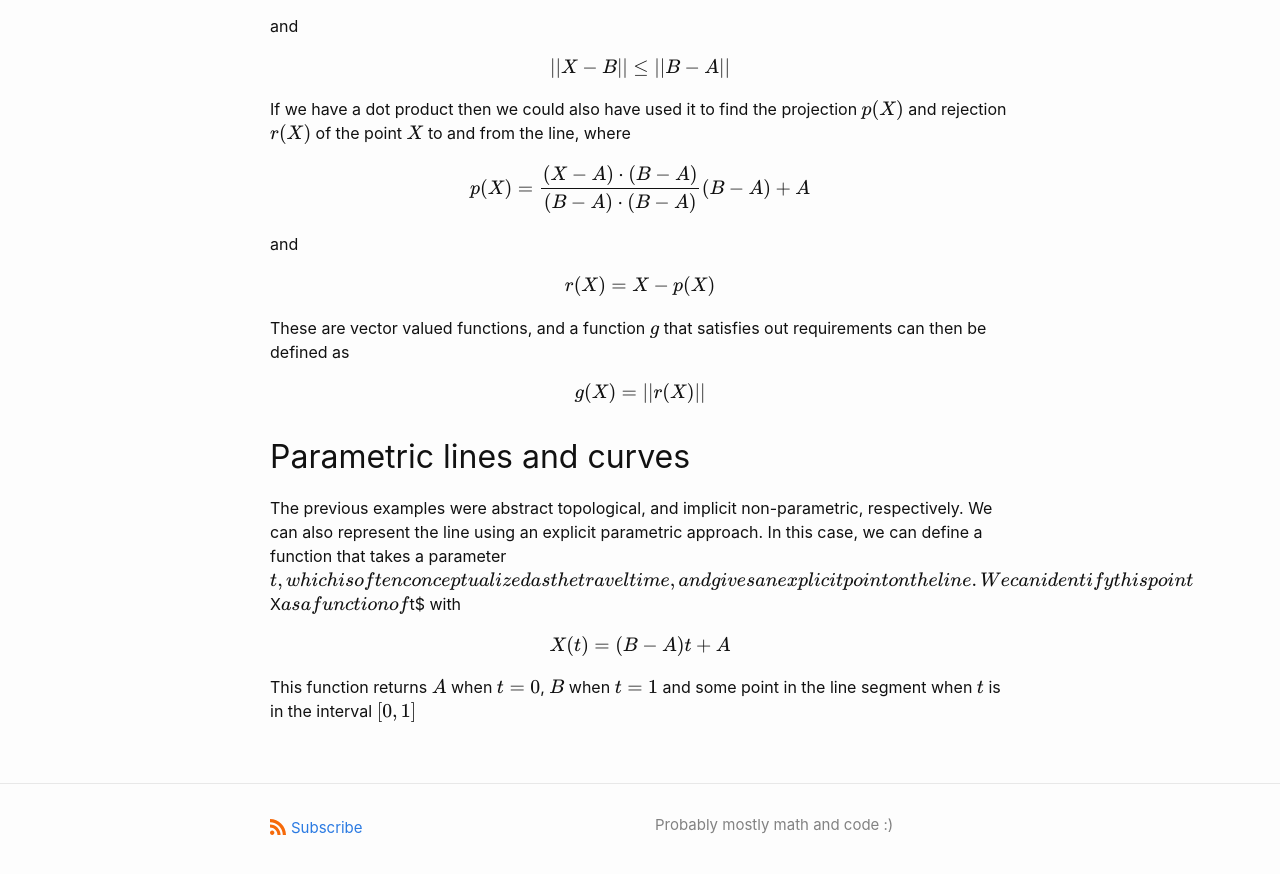
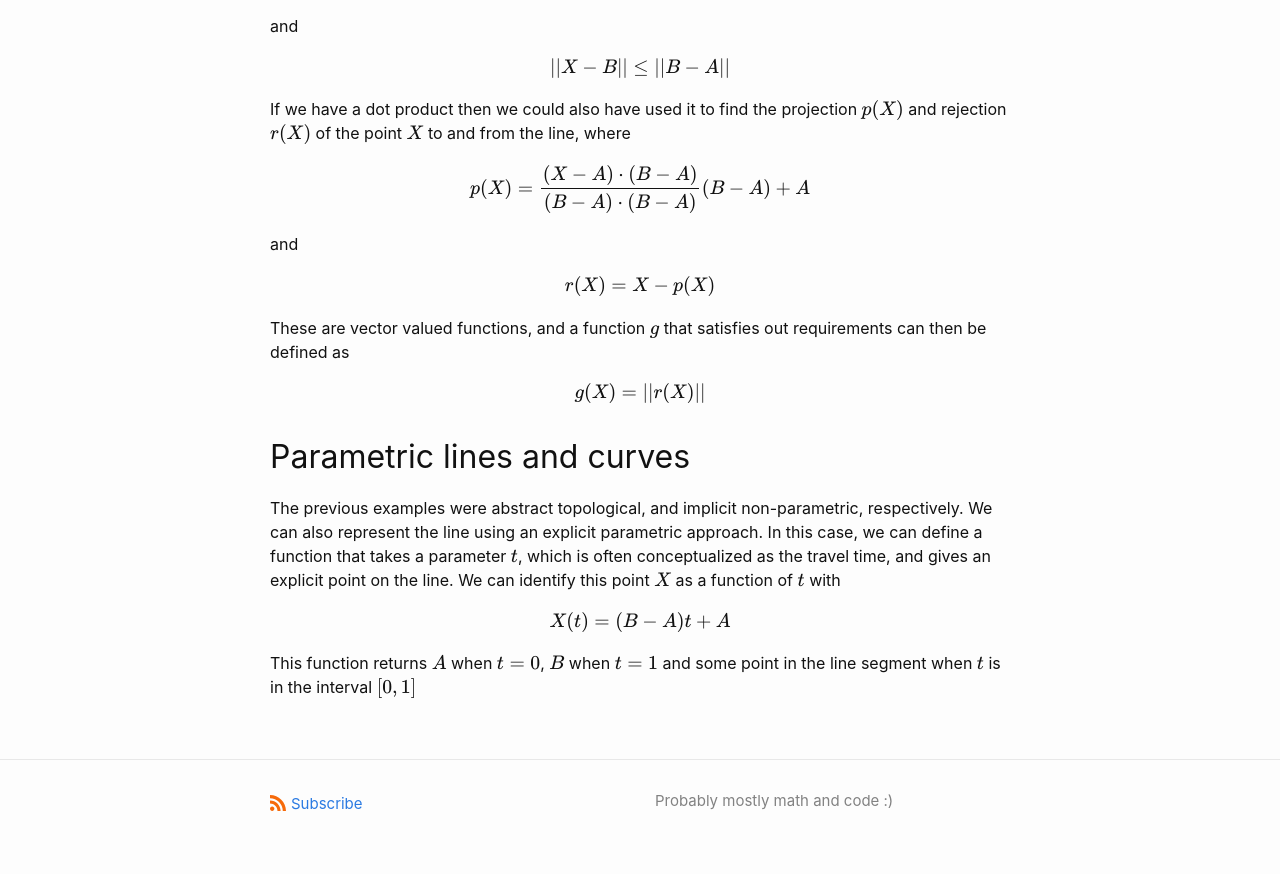
Before and after one commit to torgeiba/torgeiba.github.io, a Jekyll site: the page built from _posts/2022-09-10-polynomial-interpolation.md, in a window 1280 px wide and 900 px high, scrolled down 803 px. Shown: the top 874 px of the window. Built offline with Jekyll 4.4.1, drawn with Linux system fonts in a browser that asks for light colours; our own code applies the rules of GitHub Pages for plain Markdown files; formulas are drawn with MathJax 3.

```diff
--- a/_posts/2022-09-10-polynomial-interpolation.md
+++ b/_posts/2022-09-10-polynomial-interpolation.md
@@ -38,7 +38,7 @@ $$g(X) = ||r(X)||$$
 ## Parametric lines and curves
 
 The previous examples were abstract topological, and implicit non-parametric, respectively.
-We can also represent the line using an explicit parametric approach. In this case, we can define a function that takes a parameter $t, which is often conceptualized as the travel time, and gives an explicit point on the line. We can identify this point $X$ as a function of $t$ with
+We can also represent the line using an explicit parametric approach. In this case, we can define a function that takes a parameter $t$, which is often conceptualized as the travel time, and gives an explicit point on the line. We can identify this point $X$ as a function of $t$ with
 
 $$X(t) = (B - A) t + A$$
 
```
